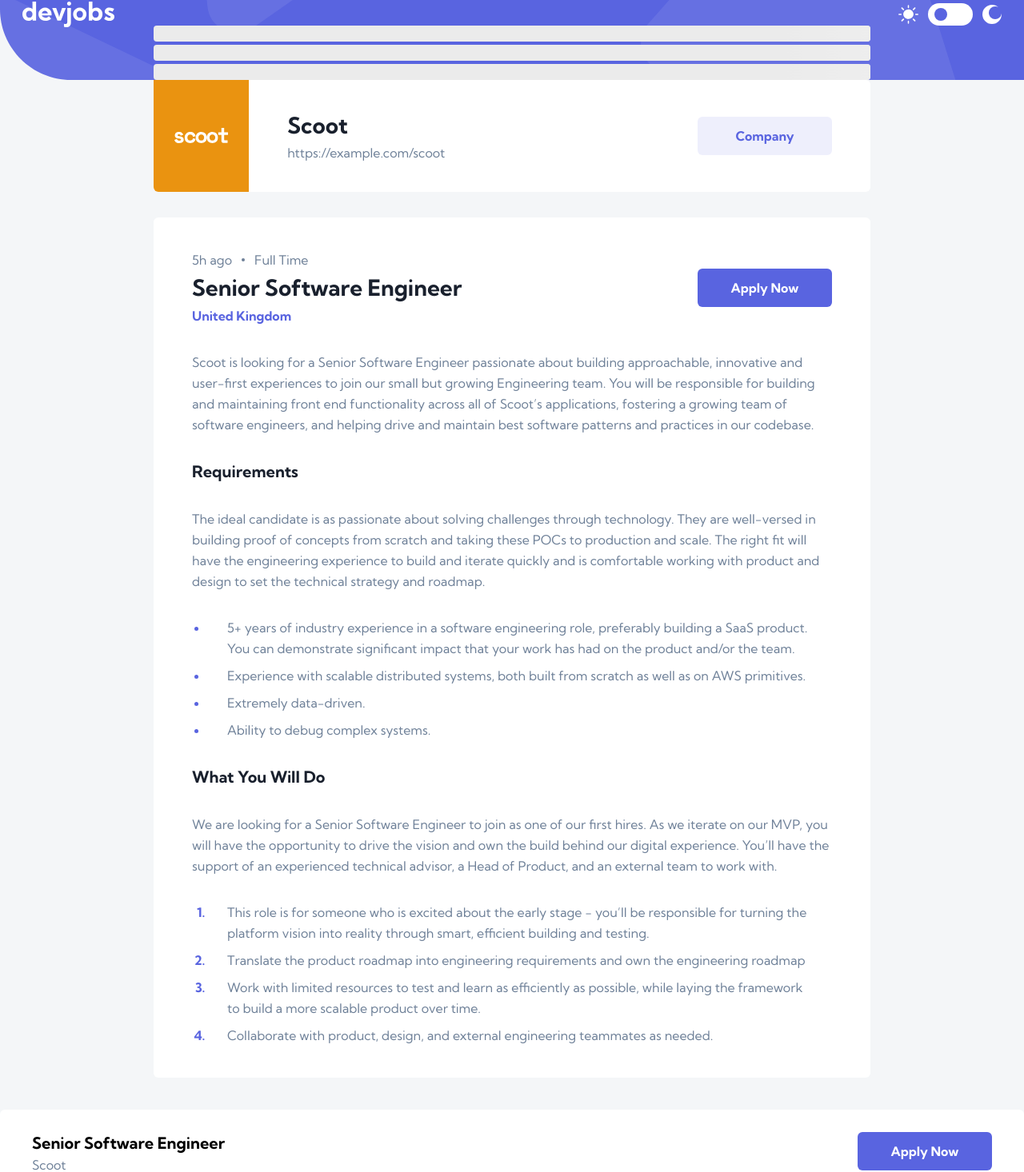
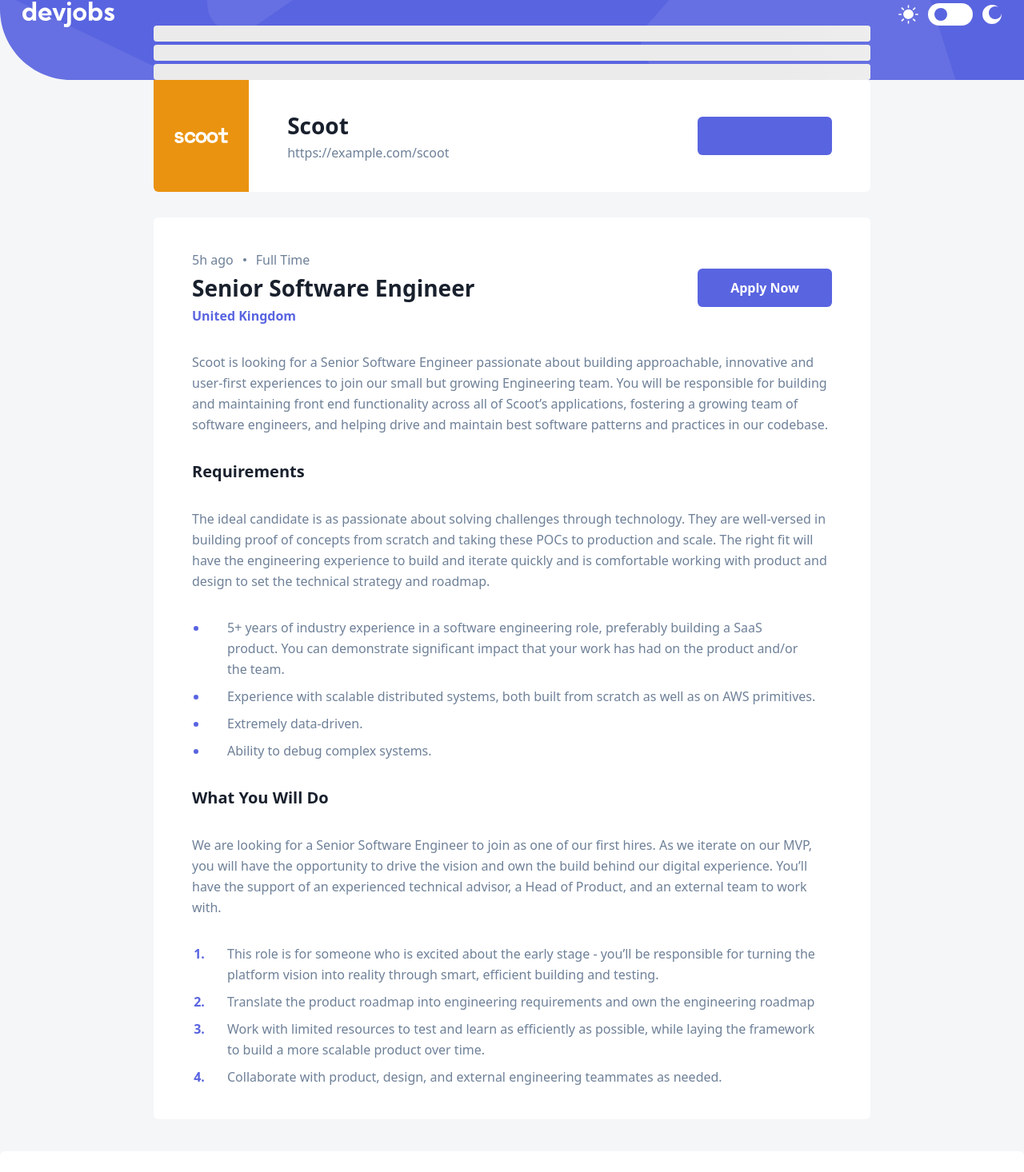
Before and after one commit to BillalPatel/devjobs-web-app, a Next.js app: page /jobs/1 in a window 1280 px wide. Shown: the part 42-1508 px from the top of the page at 80% size. Built offline with nearby package versions, Linux system fonts and the light colour scheme.

Commit message:
Dark mode

```diff
--- a/app/components/Button/Button.tsx
+++ b/app/components/Button/Button.tsx
@@ -15,8 +15,8 @@
   {
     variants: {
       variant: {
-        default: ["bg-violet", "text-white", "hover:bg-lightViolet"],
-        light: ["bg-violet", "text-violet", "bg-opacity-10"],
+        default: ["bg-primary", "text-textWhite", "hover:bg-lightViolet"],
+        light: ["bg-primary", "text-primary", "bg-opacity-10"],
       },
       size: {
         default: ["px-10", "max-w-[11rem]"],
--- a/app/components/DisplayToggle/DisplayToggle.tsx
+++ b/app/components/DisplayToggle/DisplayToggle.tsx
@@ -17,12 +17,12 @@
     <div className="display-toggle-container | flex flex-row items-center z-50 space-x-3">
       <Image className="h-6 w-auto" src={sunIcon} alt="Light mode" />
       <div
-        className={`toggle rounded-full bg-white w-14 h-7 flex items-center cursor-pointer ${
+        className={`toggle rounded-full bg-textWhite w-14 h-7 flex items-center cursor-pointer ${
           !isDarkMode ? "justify-start" : "justify-end"
         }`}
         onClick={handleToggleClick}
       >
-        <div className=" bg-violet w-4 h-4 rounded-full mx-2"></div>
+        <div className="bg-primary w-4 h-4 rounded-full mx-2"></div>
       </div>
       <Image className="h-6 w-auto" src={moonIcon} alt="Dark mode" />
     </div>
--- a/app/components/SearchBox/SearchBox.tsx
+++ b/app/components/SearchBox/SearchBox.tsx
@@ -9,7 +9,7 @@
 
 export function SearchBox() {
   return (
-    <div className="rounded-md bg-white flex flex-row px-10 relative -top-10 w-[20.5rem] lg:w-[69.5rem] md:w-[43rem]">
+    <div className="rounded-md bg-background flex flex-row px-10 relative -top-10 w-[20.5rem] lg:w-[69.5rem] md:w-[43rem]">
       <div className="flex flex-row lg:w-2/5 md:w-1/3 py-7">
         <Image src={searchIcon} alt="Search icon" />
         <input
@@ -33,7 +33,7 @@
           <div
             id="checkbox"
             // className="w-6 h-6 rounded-sm bg-lightGrey "
-            className="w-6 h-6 rounded-sm bg-violet"
+            className="w-6 h-6 rounded-sm bg-primary"
           />
           <Image
             className="absolute flex justify-center self-center items-center mx-auto z-50 ml-1"
--- a/app/components/TabBar/TabBar.tsx
+++ b/app/components/TabBar/TabBar.tsx
@@ -11,10 +11,10 @@
   const { position, company } = props;
 
   return (
-    <nav className="footer | lg:px-10 bg-white rounded-md flex flex-row justify-between px-4 md:px-6 py-4 lg:py-7 fixed bottom-0 w-screen md:static lg:static z-50">
+    <nav className="footer | lg:px-10 bg-background rounded-md flex flex-row justify-between px-4 md:px-6 py-4 lg:py-7 fixed bottom-0 w-screen md:static lg:static z-50">
       <div className="hidden md:flex lg:flex flex-col">
-        <h3 className="font-bold">{position}</h3>
-        <p className=" text-darkGrey">{company}</p>
+        <h3 className="text-textHeader font-bold">{position}</h3>
+        <p className=" text-secondaryTextContent">{company}</p>
       </div>
       <div className="mx-auto md:mx-0 lg:mx-0 w-full md:w-auto lg:w-auto">
         <Button text="Apply Now" variant="default" size="wide" />
--- a/app/globals.css
+++ b/app/globals.css
@@ -3,10 +3,6 @@
 @tailwind utilities;
 
 @layer base {
-  body {
-    @apply bg-[#F4F6F8];
-  }
-
   h1 {
     @apply text-[1.75rem];
   }
@@ -45,3 +41,25 @@
     --background-end-rgb: 0, 0, 0;
   }
 }
+
+.light {
+  --mainBackground: 244, 246, 248, 1;
+  --background: 255, 255, 255, 1;
+  --primary: 89, 100, 224, 1;
+  --secondary: 89, 100, 224, 1;
+  --textWhite: 255, 255, 255, 1;
+  --textContent: 25, 32, 45, 1;
+  --textHeader: 25, 32, 45, 1;
+  --secondaryTextContent: 110, 128, 152, 1;
+}
+
+.dark {
+  --mainBackground: 18, 23, 33, 1;
+  --background: 25, 32, 45, 1;
+  --primary: 89, 100, 224, 1;
+  --secondary: 89, 100, 224, 1;
+  --textWhite: 255, 255, 255, 1;
+  --textContent: 255, 255, 255, 1;
+  --textHeader: 255, 255, 255, 1;
+  --secondaryTextContent: 157, 174, 194, 1;
+}
--- a/app/jobs/[id]/page.tsx
+++ b/app/jobs/[id]/page.tsx
@@ -51,7 +51,7 @@
   return (
     <div className="relative mb-28 md:mb-0 lg:mb-0">
       {loadingSkeleton()}
-      <div className="summary | md:rounded-b-md lg:rounded-b-md rounded-md max-w-xl ml-5 mr-5 bg-white flex flex-col self-center justify-self-center place-self-center md:flex-row lg:flex-row items-center md:items-start lg:items-start relative md:-top-12 lg:-top-[4.5rem] -top-4 md:mx-auto lg:mx-auto md:max-w-2xl lg:max-w-4xl">
+      <div className="summary | md:rounded-b-md lg:rounded-b-md rounded-md max-w-xl ml-5 mr-5 bg-background flex flex-col self-center justify-self-center place-self-center md:flex-row lg:flex-row items-center md:items-start lg:items-start relative md:-top-12 lg:-top-[4.5rem] -top-4 md:mx-auto lg:mx-auto md:max-w-2xl lg:max-w-4xl">
         <div
           className="company-logo | z-50 md:rounded-t-none lg:rounded-t-none lg:rounded-r-none md:rounded-r-none md:rounded-bl-md lg:rounded-bl-md rounded-2xl flex justify-center items-center md:h-[8.75rem] md:w-[8.75rem] lg:h-[8.75rem] lg:w-[8.75rem] h-[3.125rem] w-[3.125rem] relative md:static lg:static -top-6"
           style={{ backgroundColor: `${logoBackground}` }}
@@ -66,10 +66,10 @@
         </div>
         <div className="flex flex-col md:flex-row lg:flex-row md:items-center lg:items-center self-center justify-between px-10 md:px-12 lg:px-12 w-full text-center md:text-left lg:text-left relative md:static lg:static -top-2">
           <div>
-            <h1 className="font-bold text-veryDarkBlue text-[1.25rem] lg:text-[1.75rem]">
+            <h1 className="font-bold text-textHeader text-[1.25rem] lg:text-[1.75rem]">
               {company}
             </h1>
-            <p className="text-darkGrey truncate">{website}</p>
+            <p className="text-secondaryTextContent truncate">{website}</p>
           </div>
           <div className="mt-4 mb-7 lg:my-0">
             {/* <Button text="Company Site" variant="default" size="default" /> */}
@@ -78,18 +78,18 @@
         </div>
       </div>
 
-      <div className="description-container | bg-white rounded-md px-8 md:px-12 lg:px-12 py-10 space-y-8 max-w-xl mx-auto ml-5 mr-5 md:max-w-2xl lg:max-w-4xl md:mx-auto lg:mx-auto relative top-4 md:-top-4 lg:-top-10">
+      <div className="description-container | bg-background rounded-md px-8 md:px-12 lg:px-12 py-10 space-y-8 max-w-xl mx-auto ml-5 mr-5 md:max-w-2xl lg:max-w-4xl md:mx-auto lg:mx-auto relative top-4 md:-top-4 lg:-top-10">
         <section className="summary | space-y-14 md:space-y-0 lg:space-y-0 flex flex-col md:flex-row lg:flex-row justify-between">
           <div className="space-y-2">
-            <div className="flex space-x-3 text-darkGrey items-center">
+            <div className="flex space-x-3 text-secondaryTextContent items-center">
               <p className="job-date">{postedAt}</p>
               <Image src={dividerIcon} alt="Divider icon" />
               <p className="job-contract-type">{contract}</p>
             </div>
-            <h1 className="font-bold text-lg lg:text-[1.75rem] text-veryDarkBlue">
+            <h1 className="font-bold text-lg lg:text-[1.75rem] text-textHeader">
               {position}
             </h1>
-            <p className="text-violet font-bold">{location}</p>
+            <p className="text-primary font-bold">{location}</p>
           </div>
           <div className="flex items-center">
             <Button text="Apply Now" variant="default" size="wide" />
@@ -97,15 +97,15 @@
         </section>
 
         <section className="requirements-section | space-y-8">
-          <p className="text-darkGrey">{description}</p>
-          <h3 className="text-veryDarkBlue">Requirements</h3>
-          <p className="text-darkGrey">{requirements.content}</p>
-          <ul className="space-y-2 mx-5 list-disc marker:text-violet">
+          <p className="text-secondaryTextContent">{description}</p>
+          <h3 className="text-textHeader">Requirements</h3>
+          <p className="text-secondaryTextContent">{requirements.content}</p>
+          <ul className="space-y-2 mx-5 list-disc marker:text-primary">
             {requirements.items.map((item: string, key: number) => {
               return (
                 <li
                   key={key}
-                  className="text-darkGrey list-outside leading-relaxed pl-6"
+                  className="text-secondaryTextContent list-outside leading-relaxed pl-6"
                 >
                   {item}
                 </li>
@@ -115,14 +115,14 @@
         </section>
 
         <section className="role-section | space-y-8">
-          <h3 className="text-veryDarkBlue">What You Will Do</h3>
-          <p className="text-darkGrey">{role.content}</p>
-          <ol className="space-y-2 mx-5 list-decimal marker:text-violet marker:font-bold">
+          <h3 className="text-textHeader">What You Will Do</h3>
+          <p className="text-secondaryTextContent">{role.content}</p>
+          <ol className="space-y-2 mx-5 list-decimal marker:text-primary marker:font-bold">
             {role.items.map((item: string, key: number) => {
               return (
                 <li
                   key={key}
-                  className=" text-darkGrey list-outside leading-relaxed pl-6"
+                  className=" text-secondaryTextContent list-outside leading-relaxed pl-6"
                 >
                   {item}
                 </li>
--- a/app/layout.tsx
+++ b/app/layout.tsx
@@ -9,8 +9,8 @@
 const kumbhSans = Kumbh_Sans({ subsets: ["latin"] });
 
 export const metadata: Metadata = {
-  title: "Create Next App",
-  description: "Generated by create next app",
+  title: "Dev Jobs App",
+  description: "A Frontend Mentor challenge",
 };
 
 export default function RootLayout({
@@ -20,7 +20,8 @@
 }) {
   return (
     <html lang="en">
-      <body className={kumbhSans.className}>
+      {/* <body className={kumbhSans.className}> */}
+      <body className="light bg-mainBackground">
         <Header />
         {children}
       </body>
--- a/app/page.tsx
+++ b/app/page.tsx
@@ -77,7 +77,7 @@
           ? Array.from(Array(6).keys()).map((index) => (
               <div
                 key={index}
-                className="bg-white px-10 pt-5 pb-14 relative rounded-md"
+                className="bg-background px-10 pt-5 pb-14 relative rounded-md"
               >
                 <Skeleton
                   className="absolute -top-12 rounded-xl"
--- a/tailwind.config.ts
+++ b/tailwind.config.ts
@@ -8,16 +8,15 @@
   ],
   theme: {
     colors: {
-      violet: "#5964E0",
-      lightViolet: "#939BF4",
-      veryDarkBlue: "#19202D",
-      midnight: "#121721",
-      white: "#FFFFFF",
-      lightGrey: "#F4F6F8",
-      grey: "#9DAEC2",
-      darkGrey: "#6E8098",
+      primary: "rgba(var(--primary))",
+      secondary: "rgba(var(--secondary))",
+      textWhite: "rgba(var(--textWhite))",
+      textContent: "rgba(var(--textContent))",
+      textHeader: "rgba(var(--textHeader))",
+      secondaryTextContent: "rgba(var(--secondaryTextContent))",
+      background: "rgba(var(--background))",
+      mainBackground: "rgba(var(--mainBackground))",
     },
-
   },
   plugins: [],
 };
```
Also changed, not shown: app/components/JobPost/JobPost.tsx (+4 -4 lines).
